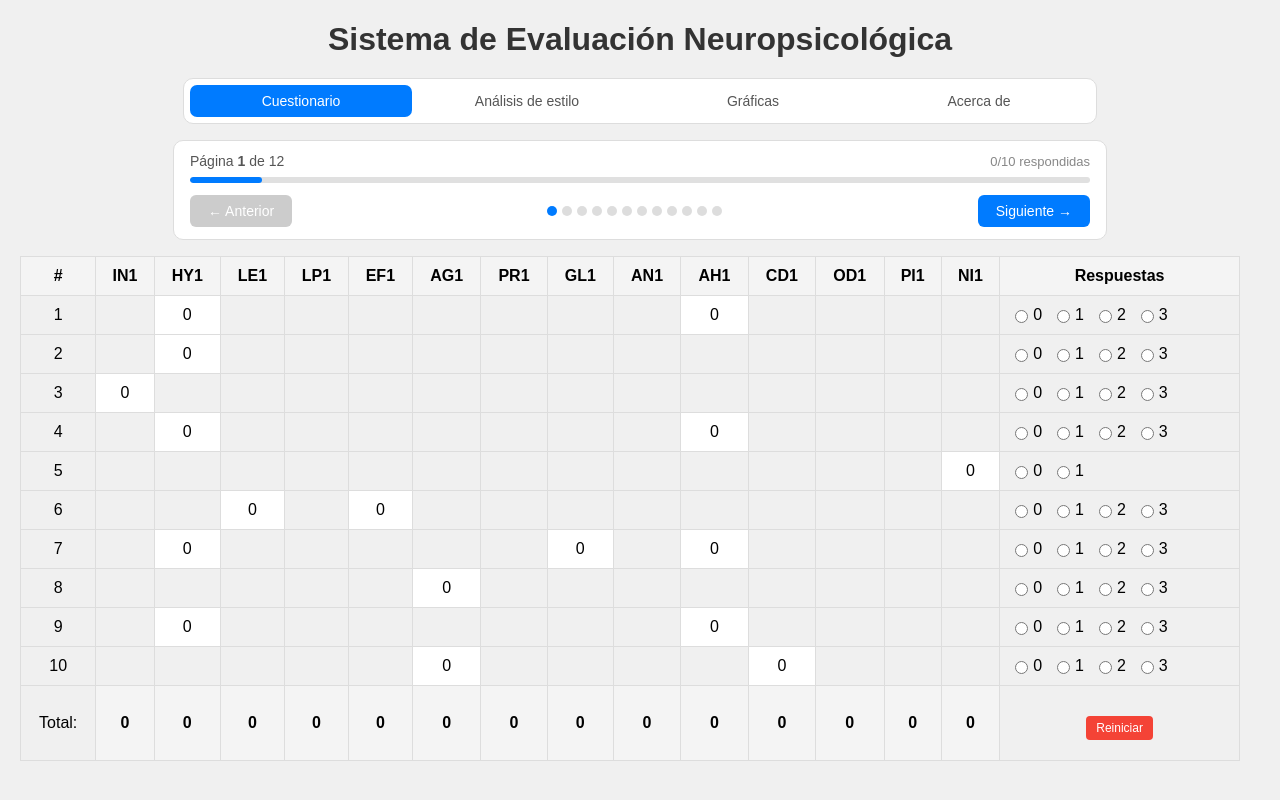
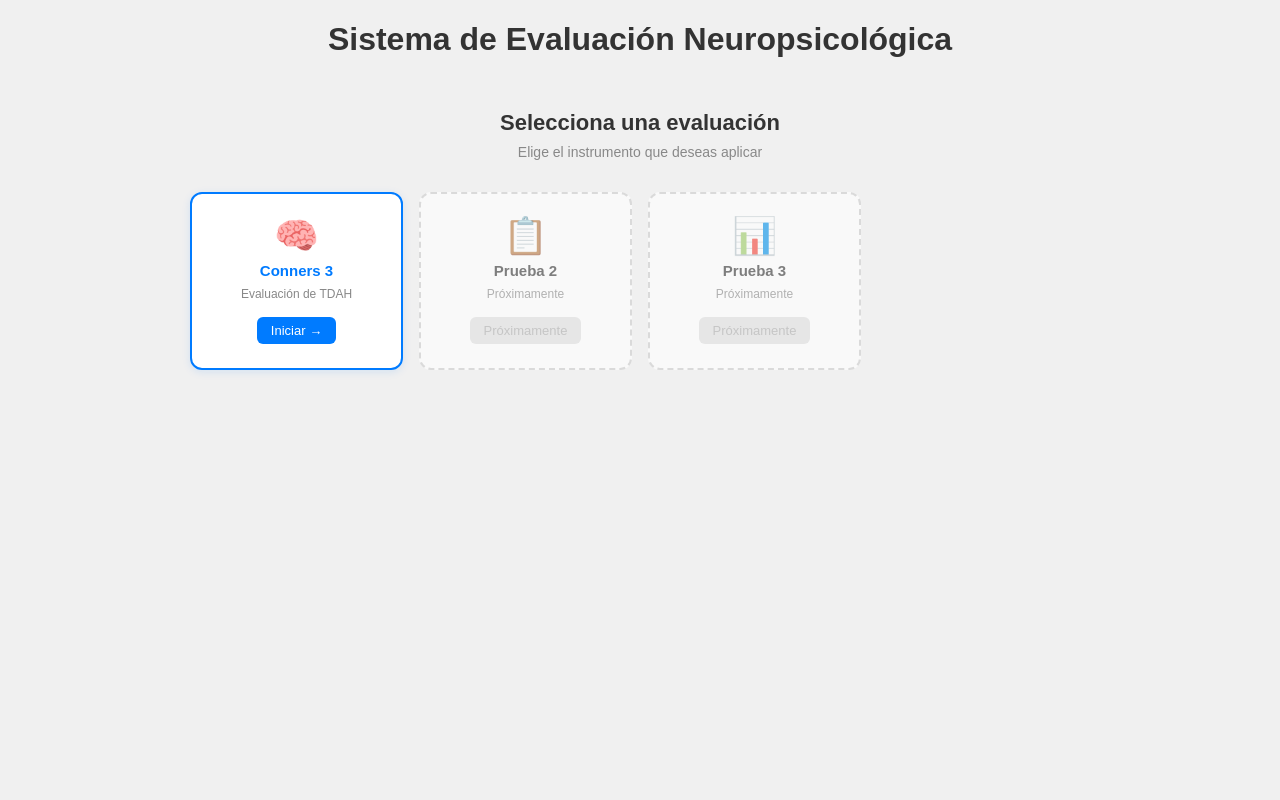
Before and after one commit to JackMortDT/conners, a React (Vite) app: page / in a window 1280 px wide. Built offline with nearby package versions, Linux system fonts and the light colour scheme.

Commit message:
feat: wire test selector landing page into App

```diff
--- a/src/App.jsx
+++ b/src/App.jsx
@@ -10,10 +10,13 @@
 import InconsistencyIndex from './components/InconsistencyIndex'
 import Charts from './components/Charts'
 import About from './components/About'
+import TestSelector from './components/TestSelector'
 
 const QUESTIONS_PER_PAGE = 10;
 
 const App = () => {
+  const [activeTest, setActiveTest] = useState(null);
+
   const [answers, setAnswers] = useState(() => {
     const stored = localStorage.getItem('answers');
     return stored ? JSON.parse(stored) : {};
@@ -54,11 +57,24 @@
     window.scrollTo({ top: 0, behavior: 'smooth' });
   };
 
+  if (activeTest === null) {
+    return (
+      <div>
+        <h1 className="app-title">Sistema de Evaluación Neuropsicológica</h1>
+        <TestSelector onSelect={setActiveTest} />
+      </div>
+    );
+  }
+
   return (
     <div>
       <h1 className="app-title">Sistema de Evaluación Neuropsicológica</h1>
 
-      <ModuleNav activeModule={activeModule} onModuleChange={setActiveModule} />
+      <ModuleNav
+        activeModule={activeModule}
+        onModuleChange={setActiveModule}
+        onBack={() => setActiveTest(null)}
+      />
 
       {activeModule === 'cuestionario' && (
         <>
```
